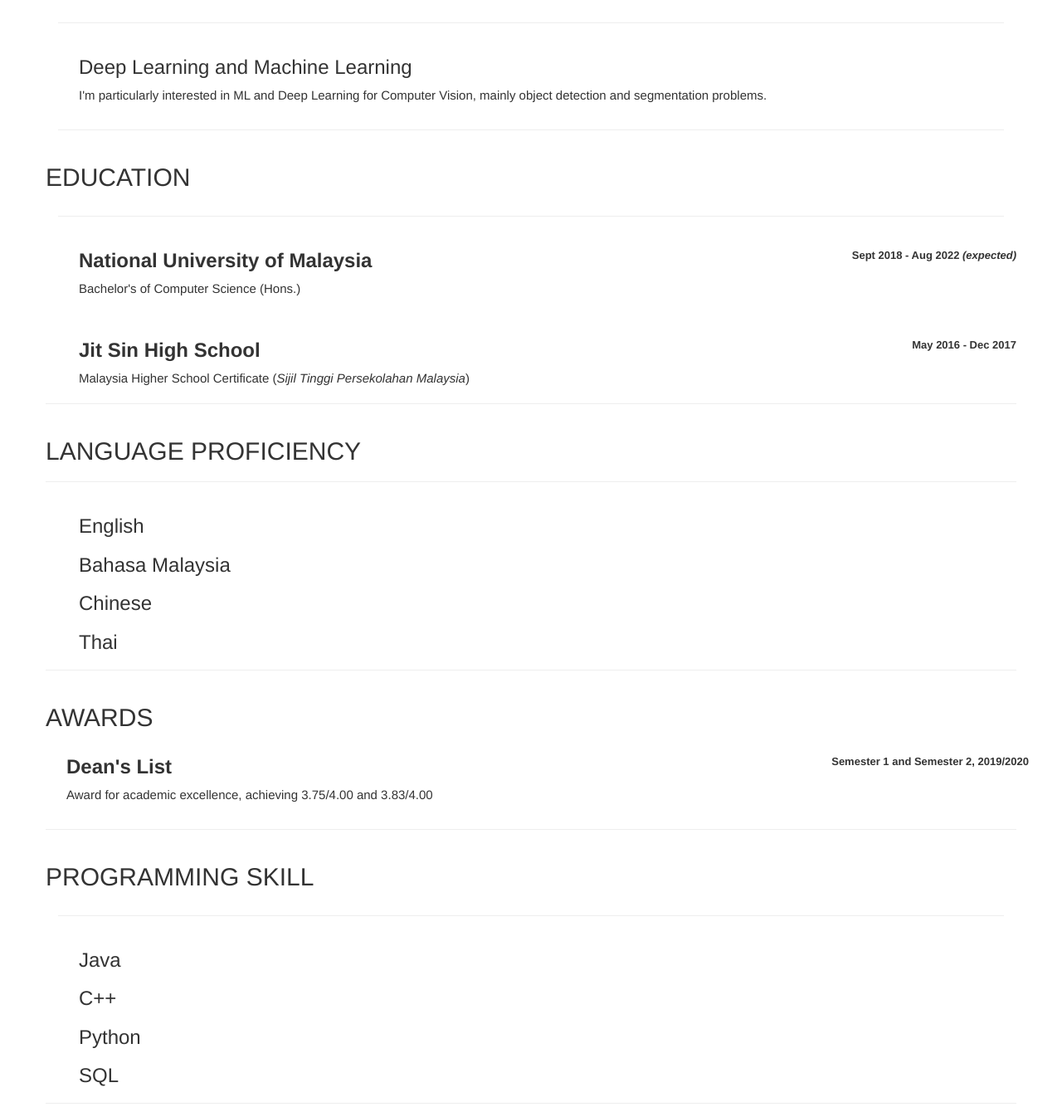
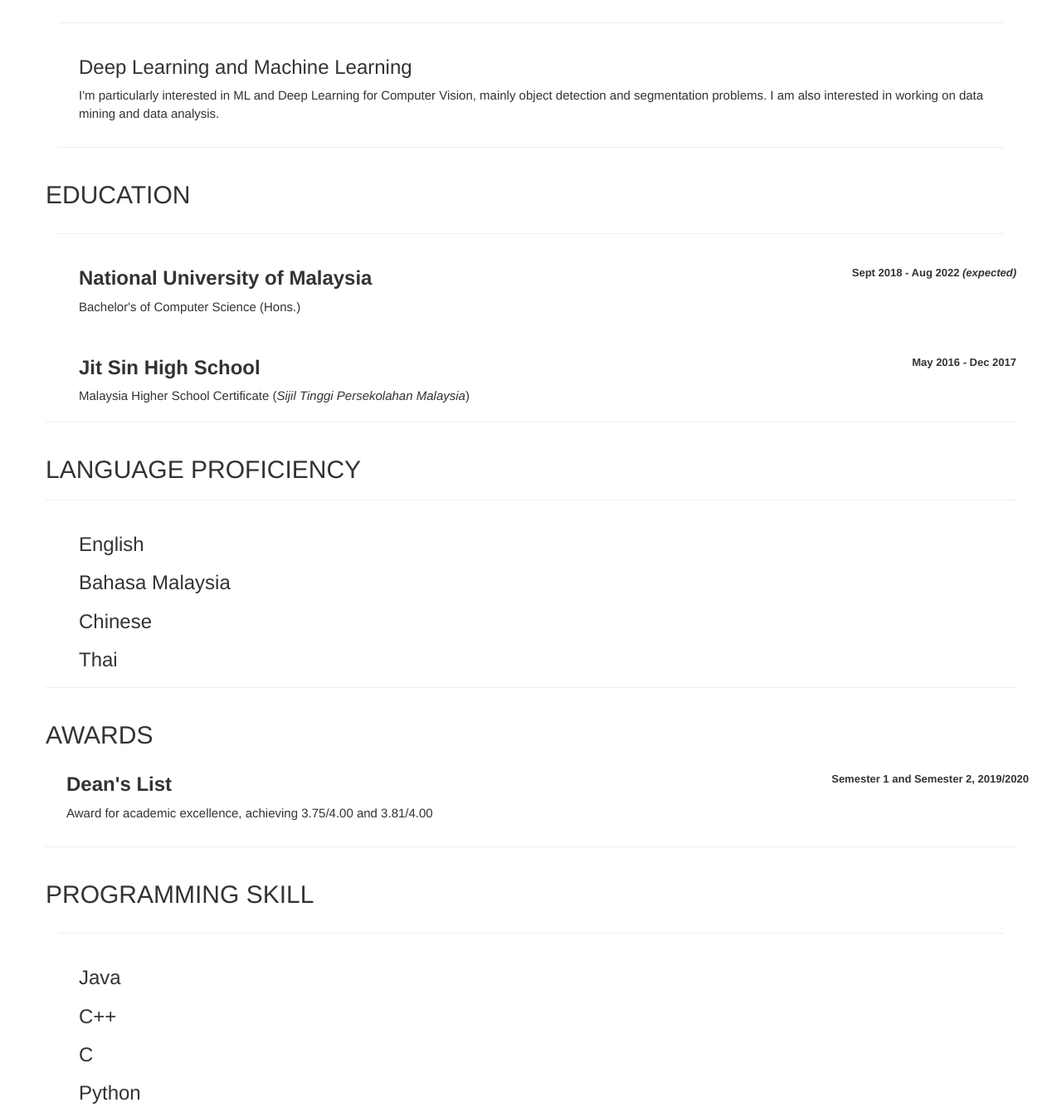
Before and after one commit to looics/looics.github.io, a plain HTML site: page index.html in a window 1280 px wide. Shown: the part 457-1791 px from the top of the page at 83% size. Drawn offline with nearby package versions, Linux system fonts and the light colour scheme.

Commit message:
Add files via upload

```diff
--- a/index.html
+++ b/index.html
@@ -73,7 +73,7 @@
   <div class="col-8">
     <h3>Deep Learning and Machine Learning</h3>
     <div class="col-5">
-			<p style="font-size: 15px">I'm particularly interested in ML and Deep Learning for Computer Vision, mainly object detection and segmentation problems.</p>
+			<p style="font-size: 15px">I'm particularly interested in ML and Deep Learning for Computer Vision, mainly object detection and segmentation problems. I am also interested in working on data mining and data analysis.</p>
 		</div>
 		<!--
     <h3>Data Science</h3>
@@ -170,7 +170,7 @@
 			</b>
 		</div>
 		<div class="col-5">
-			<p style="font-size: 15px">Award for academic excellence, achieving 3.75/4.00 and 3.83/4.00</p>
+			<p style="font-size: 15px">Award for academic excellence, achieving 3.75/4.00 and 3.81/4.00</p>
 		</div>
 		</ul>
 	</div>
@@ -191,6 +191,7 @@
 		<div class="col-8">
 			<h3>Java</h3>
 			<h3>C++</h3>
+			<h3>C</h3>
 			<h3>Python</h3>
 			<h3>SQL</h3>
 		</div>
```
